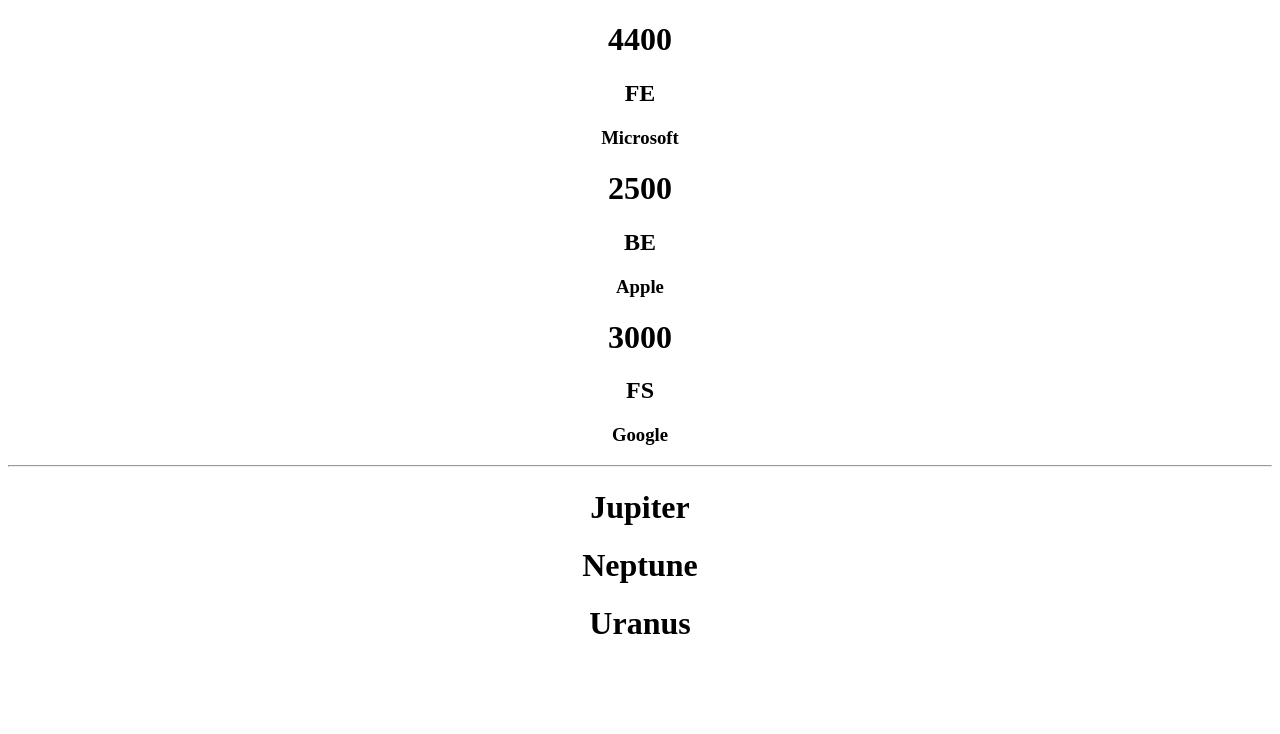
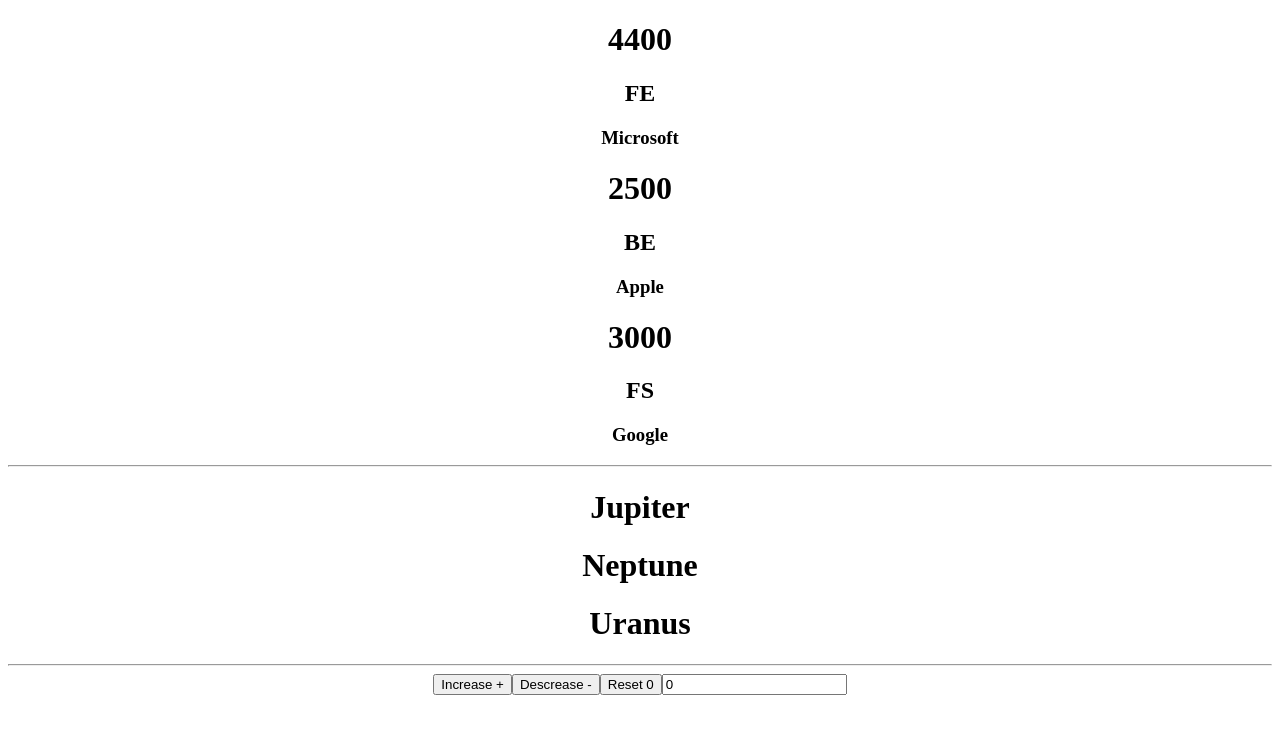
Before and after one commit to RaevenTech/PedroTech-react-tut, a React (Create React App) app in the folder practice/: page / in a window 1280 px wide. Shown: the top 734 px of the page. Built offline with nearby package versions, Linux system fonts and the light colour scheme.

Commit message:
useState counter

```diff
--- a/practice/src/App.js
+++ b/practice/src/App.js
@@ -1,6 +1,7 @@
 import "./App.css";
 import Jobs from "./components/Jobs";
 import Planets from "./components/Planets";
+import State from "./components/State";
 
 function App() {
     return (
@@ -11,6 +12,8 @@
             <Jobs salary={3000} position="FS" company="Google" />
             <hr />
             <Planets />
+            <hr />
+            <State />
         </div>
     );
 }
--- /dev/null
+++ b/practice/src/components/State.js
@@ -0,0 +1,23 @@
+import { useState } from "react";
+
+const State = () => {
+    const [count, setCount] = useState(0);
+
+    return (
+        <div>
+            <button onClick={() => setCount(count + 1)}>Increase +</button>
+            <button min={0} onClick={() => setCount(count - 1)}>
+                Descrease -
+            </button>
+            <button onClick={() => setCount(0)}>Reset 0</button>
+            <input
+                type="text"
+                min={0}
+                value={count}
+                onChange={() => setCount(count)}
+            />
+        </div>
+    );
+};
+
+export default State;
```
